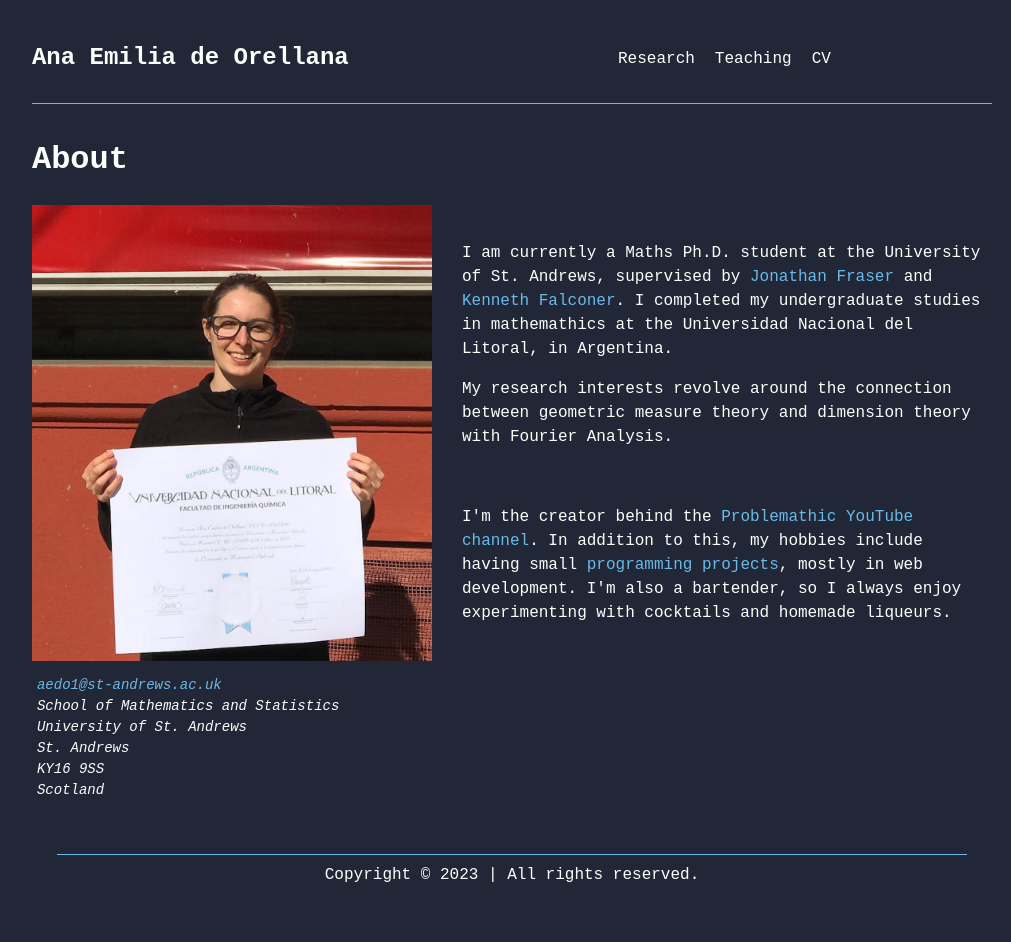
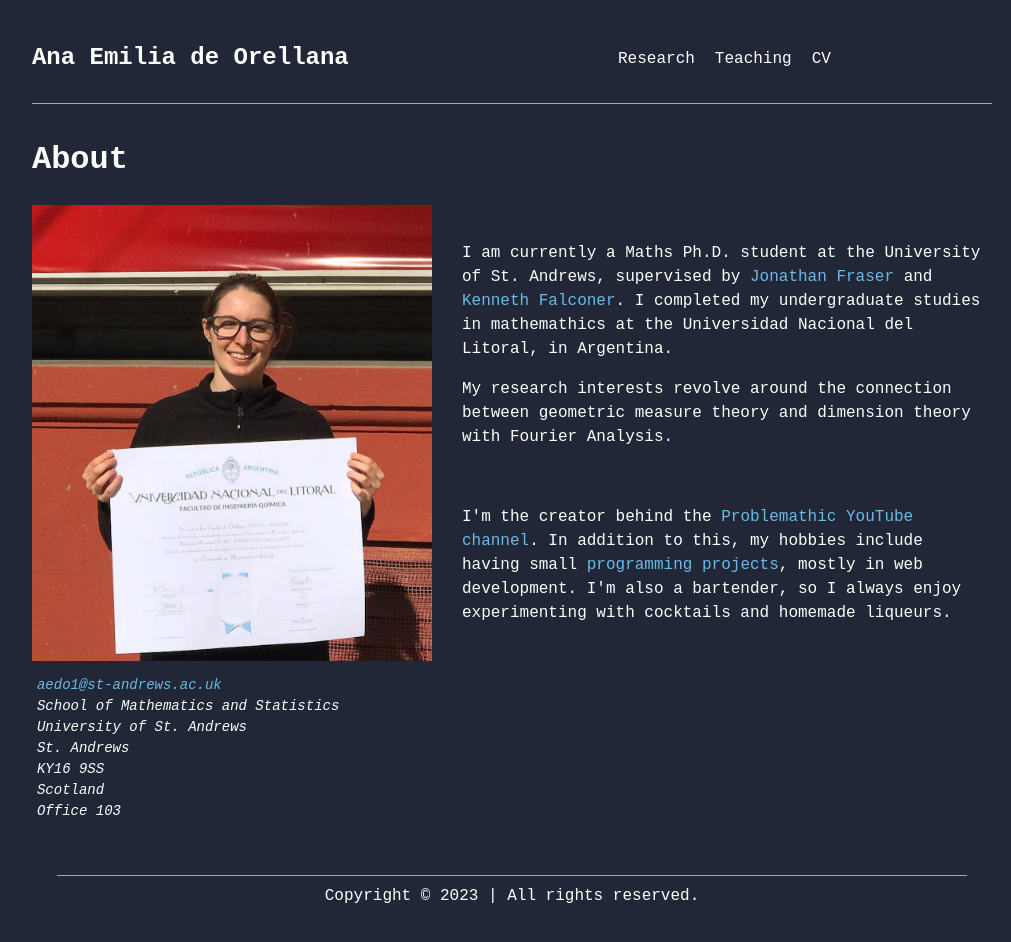
Before and after one commit to AnadeOre/anadeore.github.io, a Next.js app: page / in a window 1280 px wide. Shown: the top 942 px of the page, without its empty margins (128-1139 px from the left). Built offline with nearby package versions, Linux system fonts and the light colour scheme.

Commit message:
add office number

```diff
--- a/src/app/page.js
+++ b/src/app/page.js
@@ -77,6 +77,8 @@ export default function Home() {
         KY16 9SS
         <br />
         Scotland
+        <br />
+        Office 103
       </address>
       <Footer />
     </main>
```
